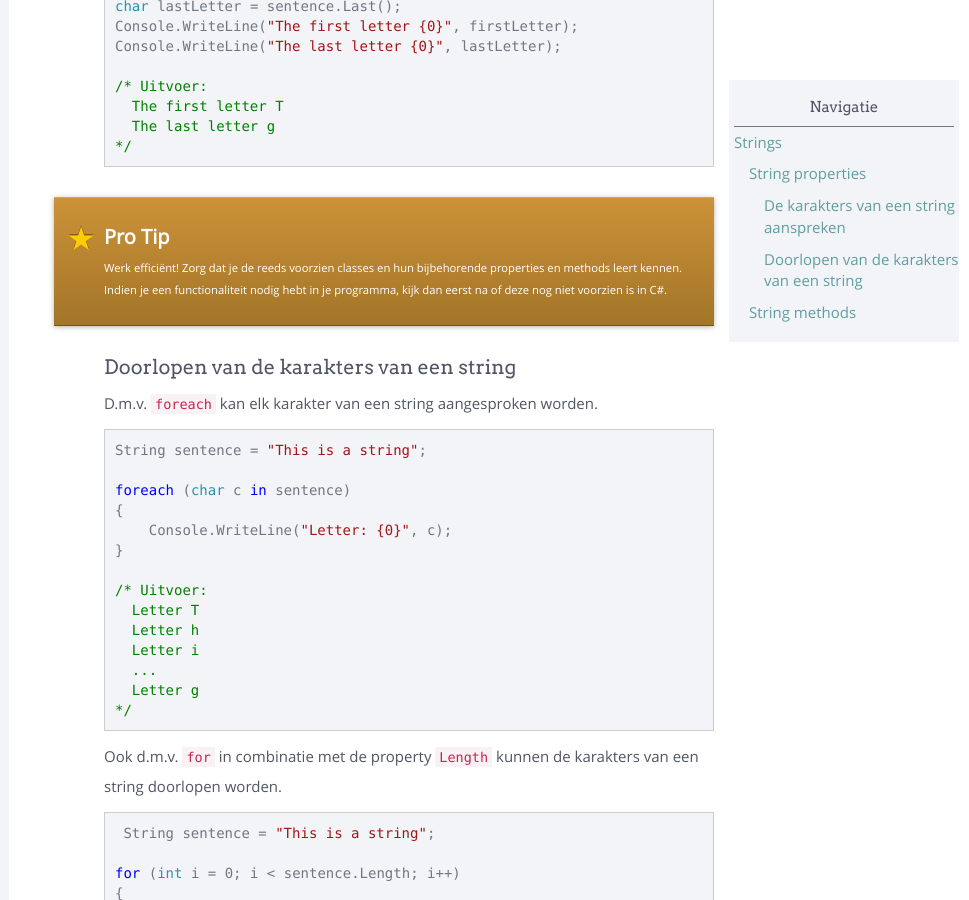
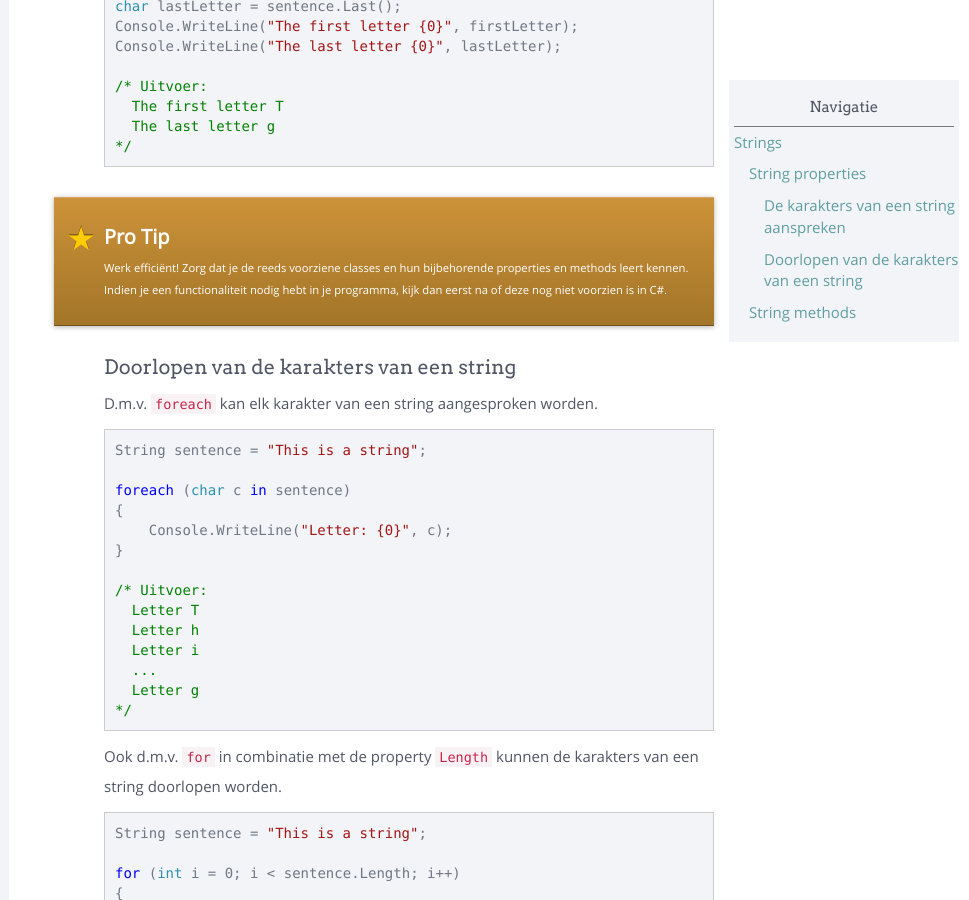
Before and after one commit to sma-it/sma-it.github.io, a Jekyll site: the page built from modules/basics/_posts/2000-01-10-Strings.md, in a window 1280 px wide and 900 px high, scrolled down 1286 px. Shown: the whole window, without its empty margins (311-1280 px from the left). Built offline with Jekyll 4.4.1, drawn with Linux system fonts in a browser that asks for light colours; nearby versions of some CDN libraries.

Commit message:
Corrected typos

````diff
--- a/modules/basics/_posts/2000-01-10-Strings.md
+++ b/modules/basics/_posts/2000-01-10-Strings.md
@@ -55,7 +55,7 @@ Console.WriteLine("The last letter {0}", lastLetter);
 ```
 
 <div class="note protip">
-<p>Werk efficiënt! Zorg dat je de reeds voorzien classes en hun bijbehorende properties en methods leert kennen. Indien je een functionaliteit nodig hebt in je programma, kijk dan eerst na of deze nog niet voorzien is in C#.</p>
+<p>Werk efficiënt! Zorg dat je de reeds voorziene classes en hun bijbehorende properties en methods leert kennen. Indien je een functionaliteit nodig hebt in je programma, kijk dan eerst na of deze nog niet voorzien is in C#.</p>
 </div>
 
 ### Doorlopen van de karakters van een string
@@ -82,7 +82,7 @@ foreach (char c in sentence)
 Ook d.m.v. `for` in combinatie met de property `Length` kunnen de karakters van een string doorlopen worden.
 
 ```csharp
- String sentence = "This is a string";
+String sentence = "This is a string";
 
 for (int i = 0; i < sentence.Length; i++)
 {
````
